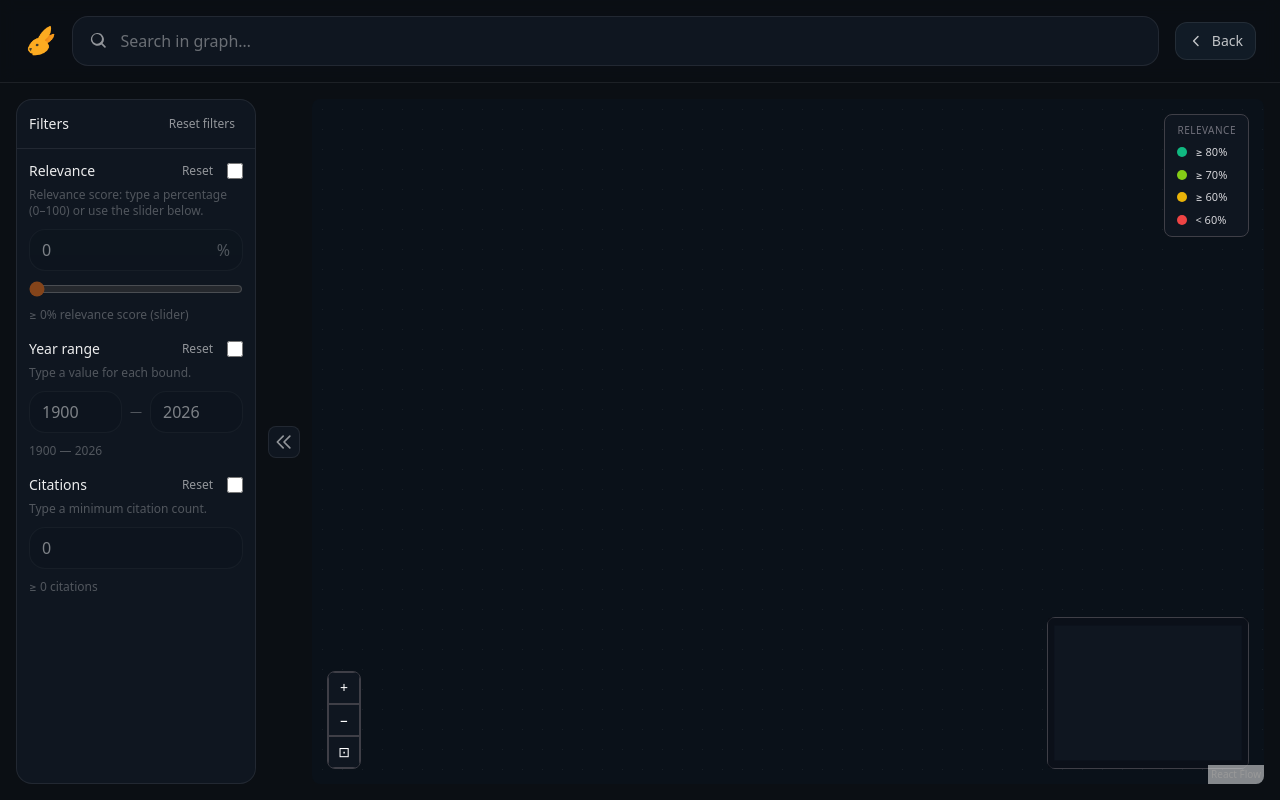
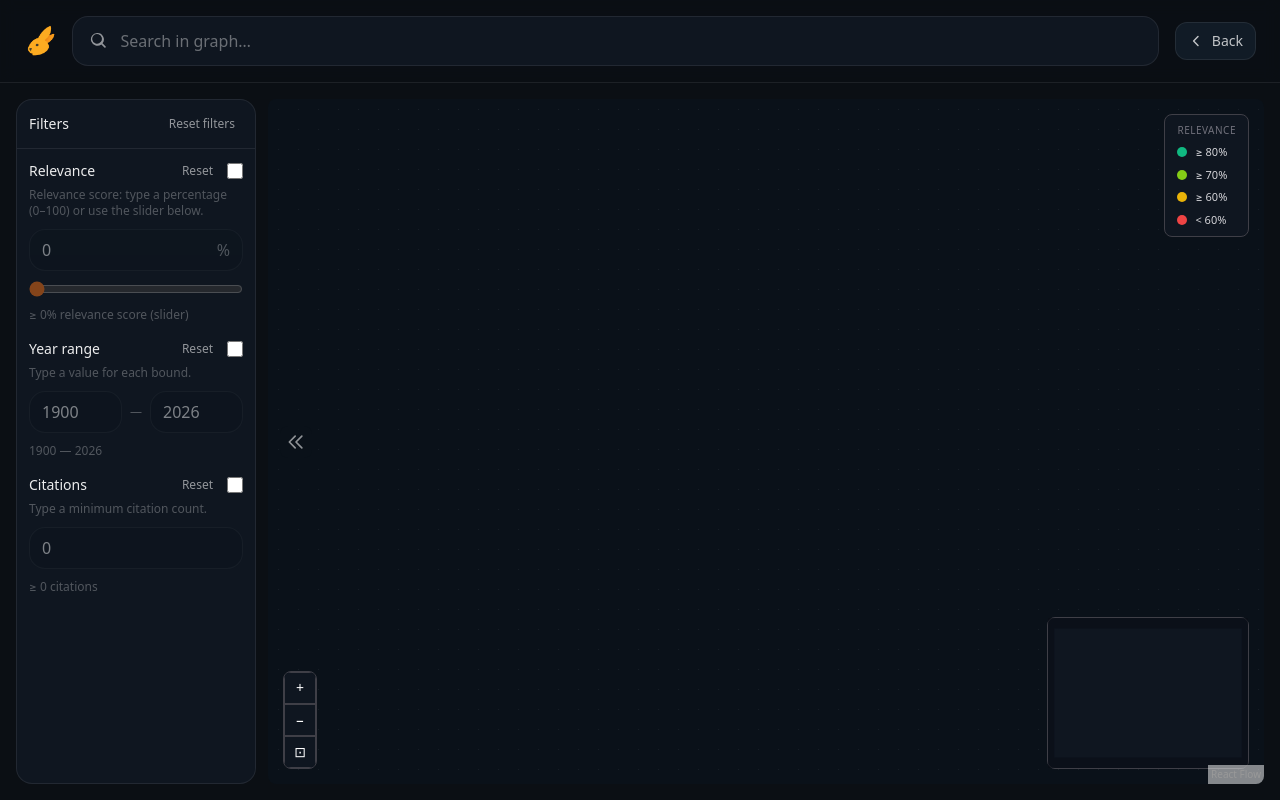
Before and after one commit to Ahmed-Labs/rabbithole, a React (Vite) app in the folder frontend/: page /flow in a window 1280 px wide. Built offline with nearby package versions, Linux system fonts and the light colour scheme.

Commit message:
Make space around filter open/close transparent
Make space around filter open/close transparent

```diff
--- a/frontend/src/pages/FlowPage.tsx
+++ b/frontend/src/pages/FlowPage.tsx
@@ -416,6 +416,7 @@ export function FlowPage() {
             ) : null}
           </div>
 
+          <div className="relative flex min-h-0 flex-1 flex-col overflow-hidden rounded-lg bg-input-bg-dark">
           {/* Toggle filter sidebar */}
           <button
             type="button"
@@ -424,11 +425,12 @@ export function FlowPage() {
             aria-expanded={sidebarOpen}
             title={sidebarOpen ? "Close filters" : "Open filters"}
             className="
-              shrink-0 self-center w-8 h-8 rounded-lg
+              absolute left-3 top-1/2 -translate-y-1/2 z-20
+              w-8 h-8 rounded-lg cursor-pointer
               flex items-center justify-center
-              bg-panel-bg border border-border-default
-              text-text-muted hover:text-text hover:border-border-accent
-              transition focus-visible:ring-2 focus-visible:ring-focus/40
+              bg-input-bg-dark/80
+              text-text-muted hover:text-text
+              transition focus-visible:ring-2 focus-visible:ring-focus/40 focus-visible:ring-offset-2 focus-visible:ring-offset-transparent
             "
           >
             {sidebarOpen ? (
@@ -464,7 +466,6 @@ export function FlowPage() {
             )}
           </button>
 
-          <div className="relative flex min-h-0 flex-1 flex-col overflow-hidden rounded-lg bg-input-bg-dark">
           <ReactFlow<PaperFlowNode, Edge>
             nodes={displayNodes}
             edges={displayEdges}
```
